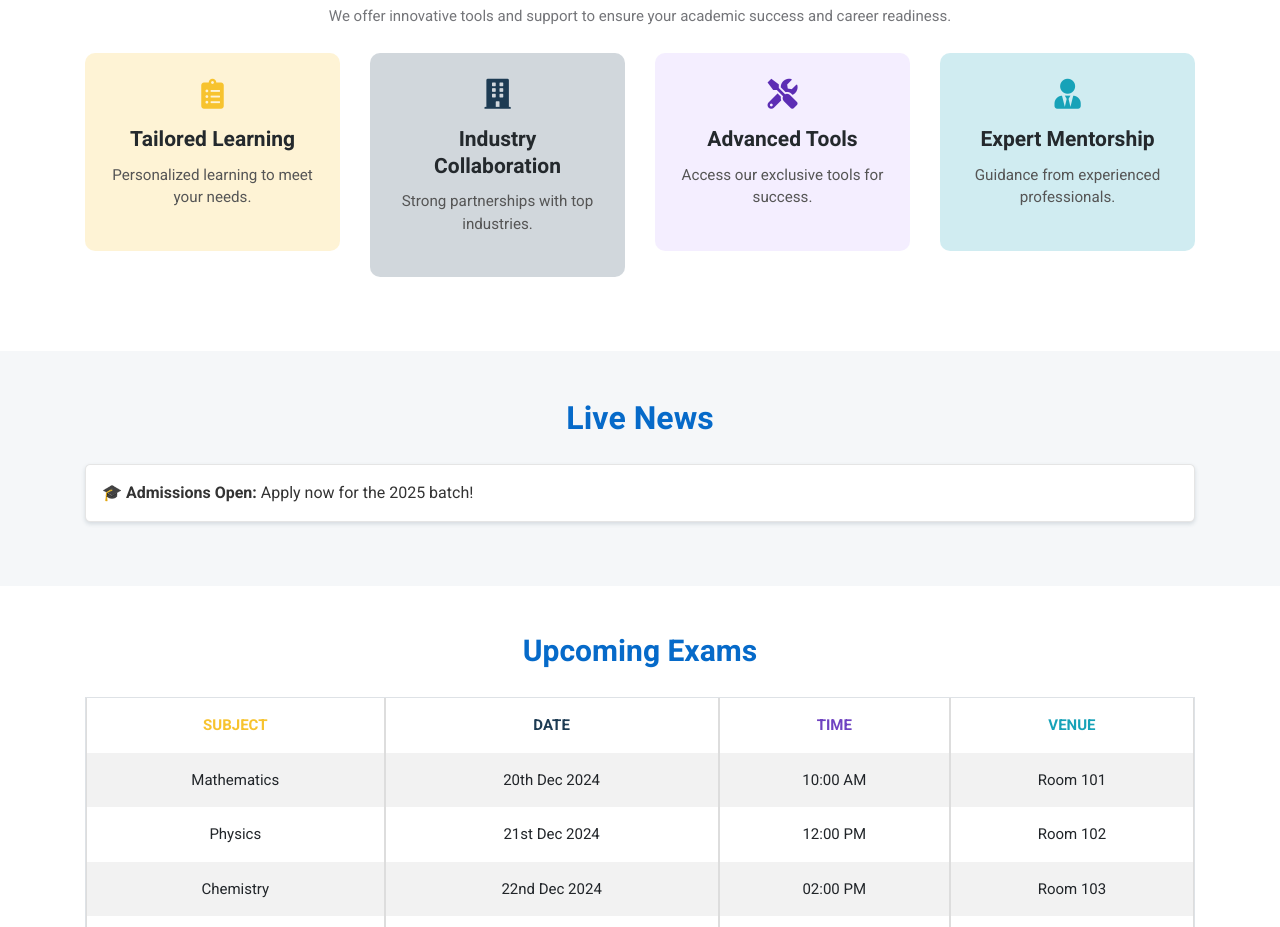
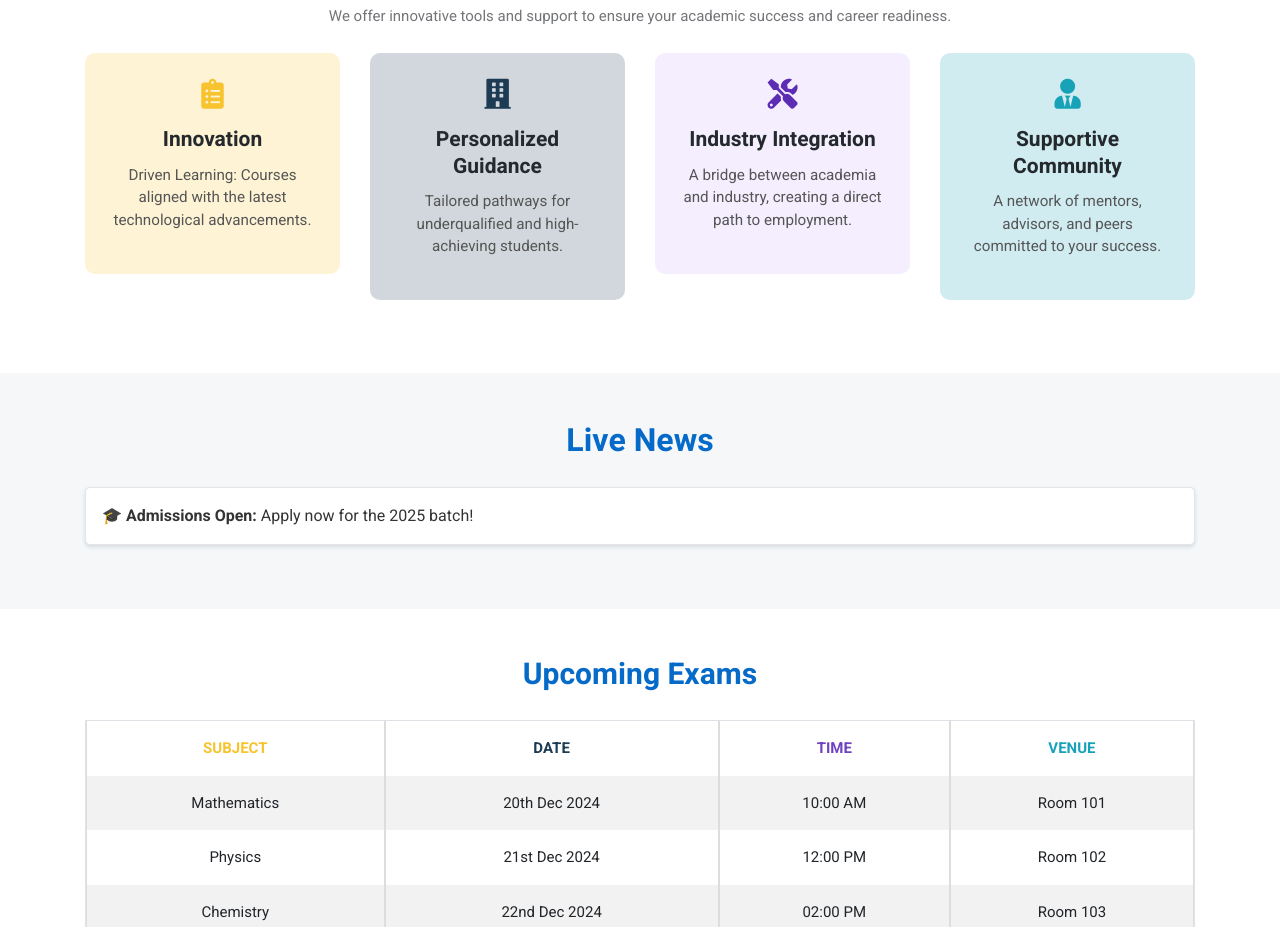
Before and after one commit to DeepakpathakDev/Bright-Future-Education, a plain HTML site: page index.html in a window 1280 px wide. Shown: the part 1649-2576 px from the top of the page. Drawn offline with nearby package versions, Linux system fonts and the light colour scheme.

Commit message:
Update index.html

```diff
--- a/index.html
+++ b/index.html
@@ -623,8 +623,8 @@ Action box END -->
                     <div class="icon mb-3">
                         <i class="fas fa-clipboard-list fa-2x"></i>
                     </div>
-                    <h3 class="h5">Tailored Learning</h3>
-                    <p>Personalized learning to meet your needs.</p>
+                    <h3 class="h5">Innovation</h3>
+                    <p>Driven Learning: Courses aligned with the latest technological advancements.</p>
                 </div>
             </div>
             <!-- Feature 2 -->
@@ -633,8 +633,8 @@ Action box END -->
                     <div class="icon mb-3">
                         <i class="fas fa-building fa-2x"></i>
                     </div>
-                    <h3 class="h5">Industry Collaboration</h3>
-                    <p>Strong partnerships with top industries.</p>
+                    <h3 class="h5">Personalized Guidance</h3>
+                    <p>Tailored pathways for underqualified and high-achieving students.</p>
                 </div>
             </div>
             <!-- Feature 3 -->
@@ -643,8 +643,8 @@ Action box END -->
                     <div class="icon mb-3">
                         <i class="fas fa-tools fa-2x"></i>
                     </div>
-                    <h3 class="h5">Advanced Tools</h3>
-                    <p>Access our exclusive tools for success.</p>
+                    <h3 class="h5">Industry Integration</h3>
+                    <p>A bridge between academia and industry, creating a direct path to employment.</p>
                 </div>
             </div>
             <!-- Feature 4 -->
@@ -653,8 +653,8 @@ Action box END -->
                     <div class="icon mb-3">
                         <i class="fas fa-user-tie fa-2x"></i>
                     </div>
-                    <h3 class="h5">Expert Mentorship</h3>
-                    <p>Guidance from experienced professionals.</p>
+                    <h3 class="h5">Supportive Community</h3>
+                    <p>A network of mentors, advisors, and peers committed to your success.</p>
                 </div>
             </div>
         </div>
```
